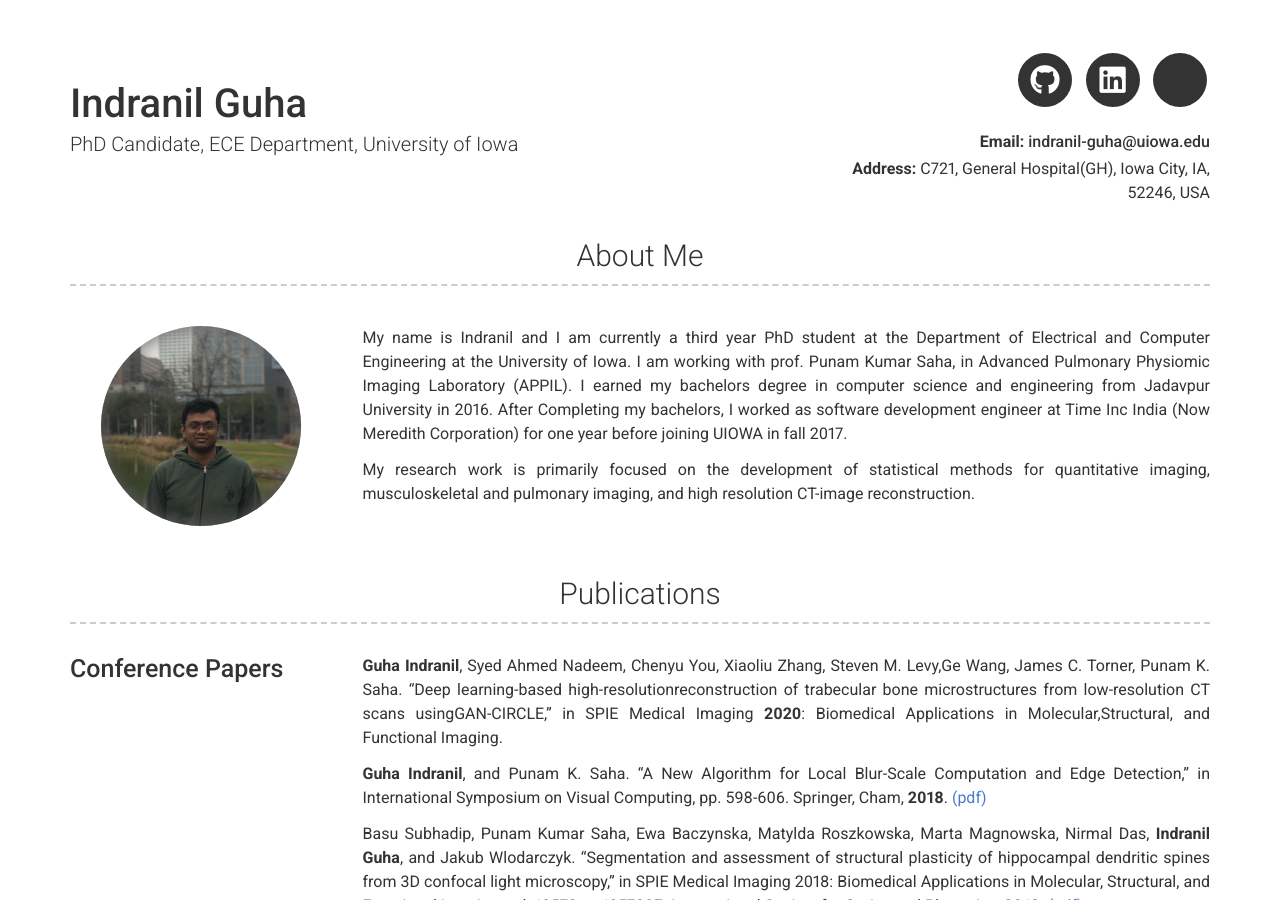
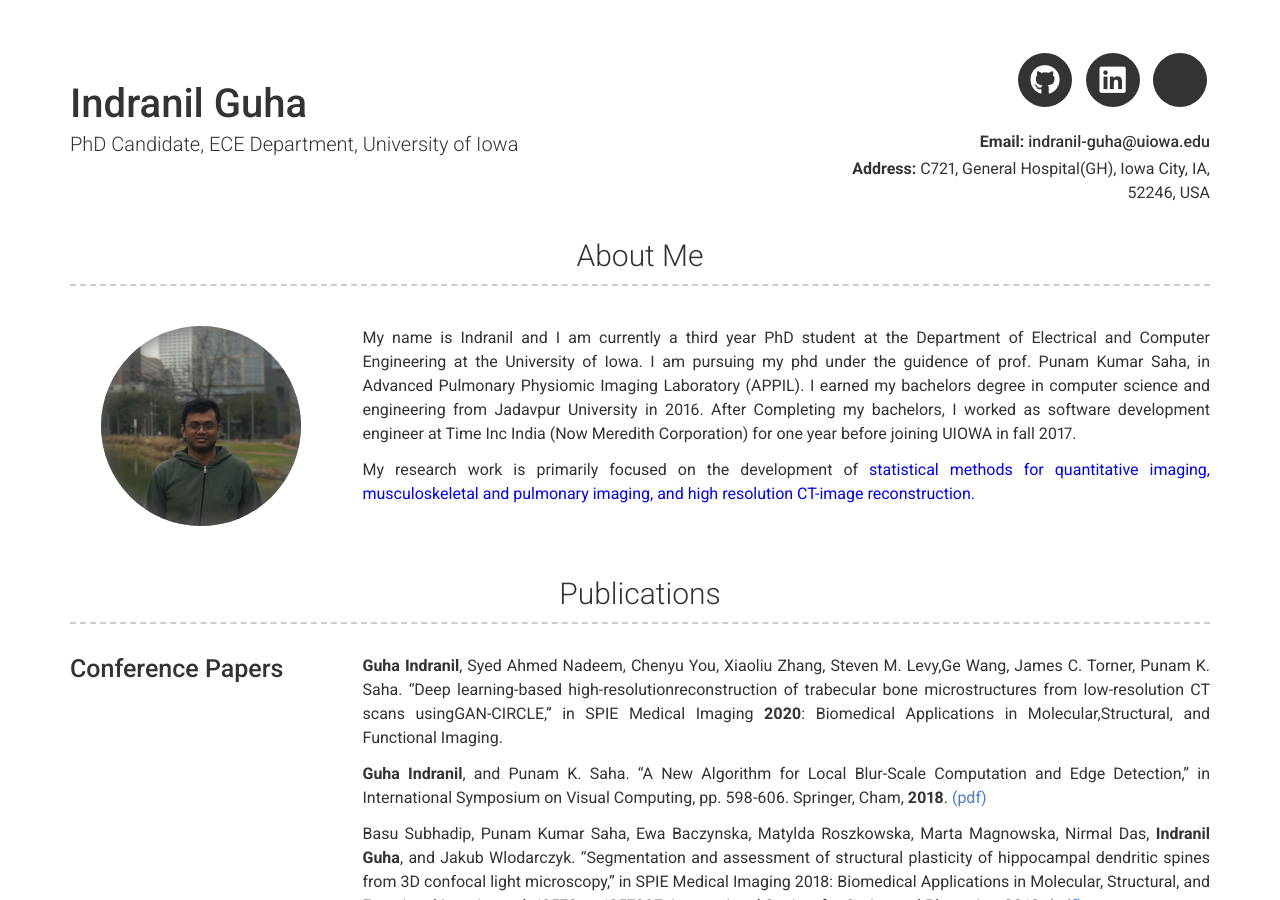
Before and after one commit to iguha94/iguha94.github.io, a Jekyll site: the page built from index.md, in a window 1280 px wide and 900 px high. Built offline with Jekyll 4.4.1, drawn with Linux system fonts in a browser that asks for light colours; nearby versions of some CDN libraries; a style sheet for code colours, icons or effects is not loaded; some of the changed text lies outside the part shown.

Commit message:
fixing education tab

```diff
--- a/_config.yml
+++ b/_config.yml
@@ -17,9 +17,9 @@ linkedin_username: indranil-guha-07603895
 # about_title: About Me
 about_profile_image: images/profileMe.jpeg
 about_content: | # this will include new lines to allow paragraphs
-  My name is Indranil and I am currently a third year PhD student at the Department of Electrical and Computer Engineering at the University of Iowa. I am working with prof. Punam Kumar Saha, in Advanced Pulmonary Physiomic Imaging Laboratory (APPIL). I earned my bachelors degree in computer science and engineering from Jadavpur University in 2016. After Completing my bachelors, I worked as software development engineer at Time Inc India (Now Meredith Corporation) for one year before joining UIOWA in fall 2017.
+  My name is Indranil and I am currently a third year PhD student at the Department of Electrical and Computer Engineering at the University of Iowa. I am pursuing my phd under the guidence of prof. Punam Kumar Saha, in Advanced Pulmonary Physiomic Imaging Laboratory (APPIL). I earned my bachelors degree in computer science and engineering from Jadavpur University in 2016. After Completing my bachelors, I worked as software development engineer at Time Inc India (Now Meredith Corporation) for one year before joining UIOWA in fall 2017.
 
-  My research work is primarily focused on the development of statistical methods for quantitative imaging, musculoskeletal and pulmonary imaging, and high resolution CT-image reconstruction.
+  My research work is primarily focused on the development of <font color="blue">statistical methods for quantitative imaging, musculoskeletal and pulmonary imaging, and high resolution CT-image reconstruction.</font>
 
 
 # Projects Section
--- a/_data/education.yml
+++ b/_data/education.yml
@@ -9,4 +9,4 @@
   dates: 2012-2016
   qualification: Bachelor of Engineering in Computer Science
   description: | # this will include new lines to allow paragraphs
-    Worked as undergraduate researcher under the guidance of <a href="http://www.jaduniv.edu.in/profile.php?uid=683" target="_blank">prof. Subhadip Basu</a>. My thesis was titled "Design and Analysis of Cerebrovascular Phantoms from Human BrainCT Image".
+    Worked as undergraduate researcher under the guidance of <a href="http://www.jaduniv.edu.in/profile.php?uid=683" target="_blank">prof. Subhadip Basu</a>. My thesis was titled "Design and Analysis of Cerebrovascular Phantoms from Human Brain CT Image".
```
